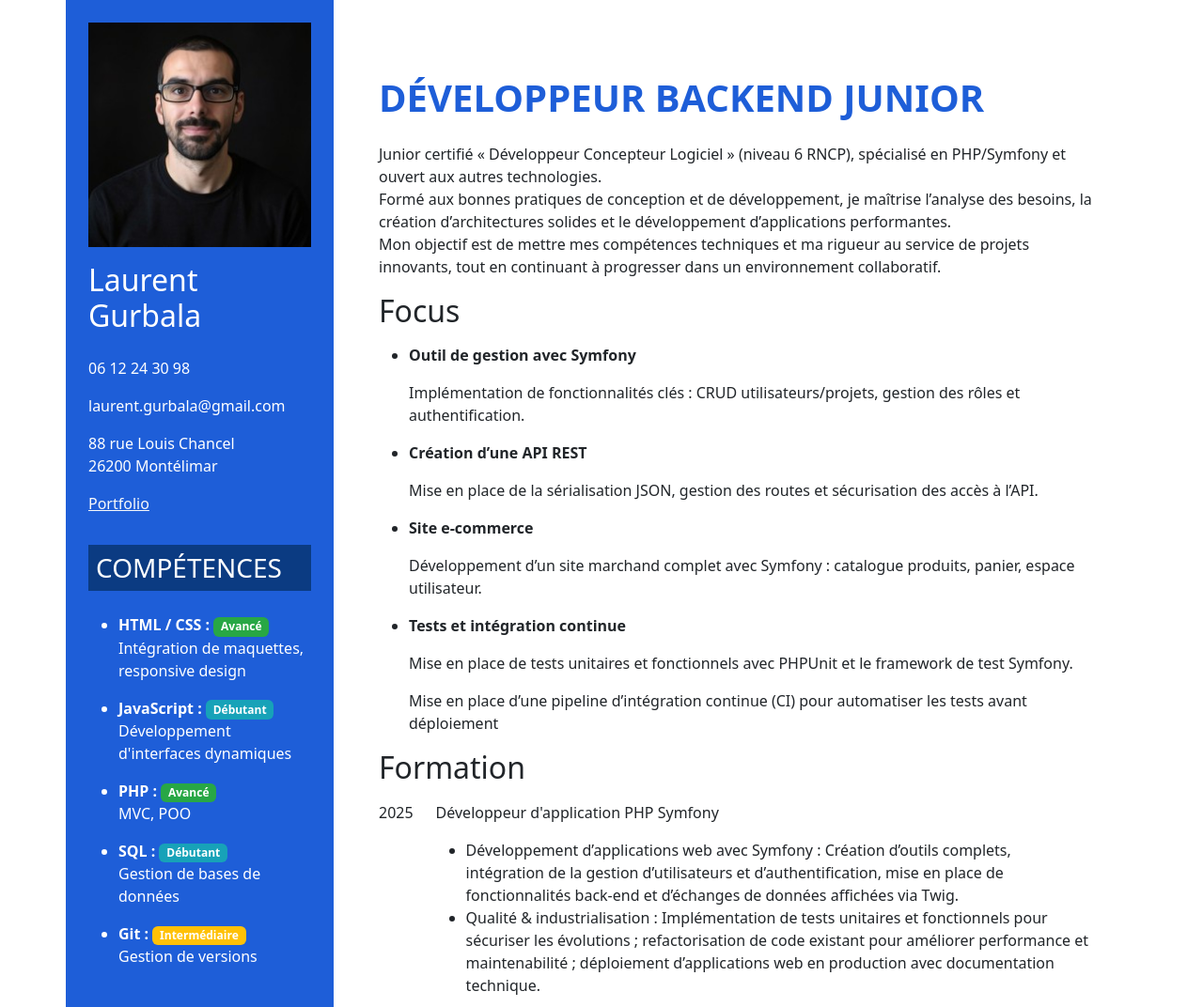
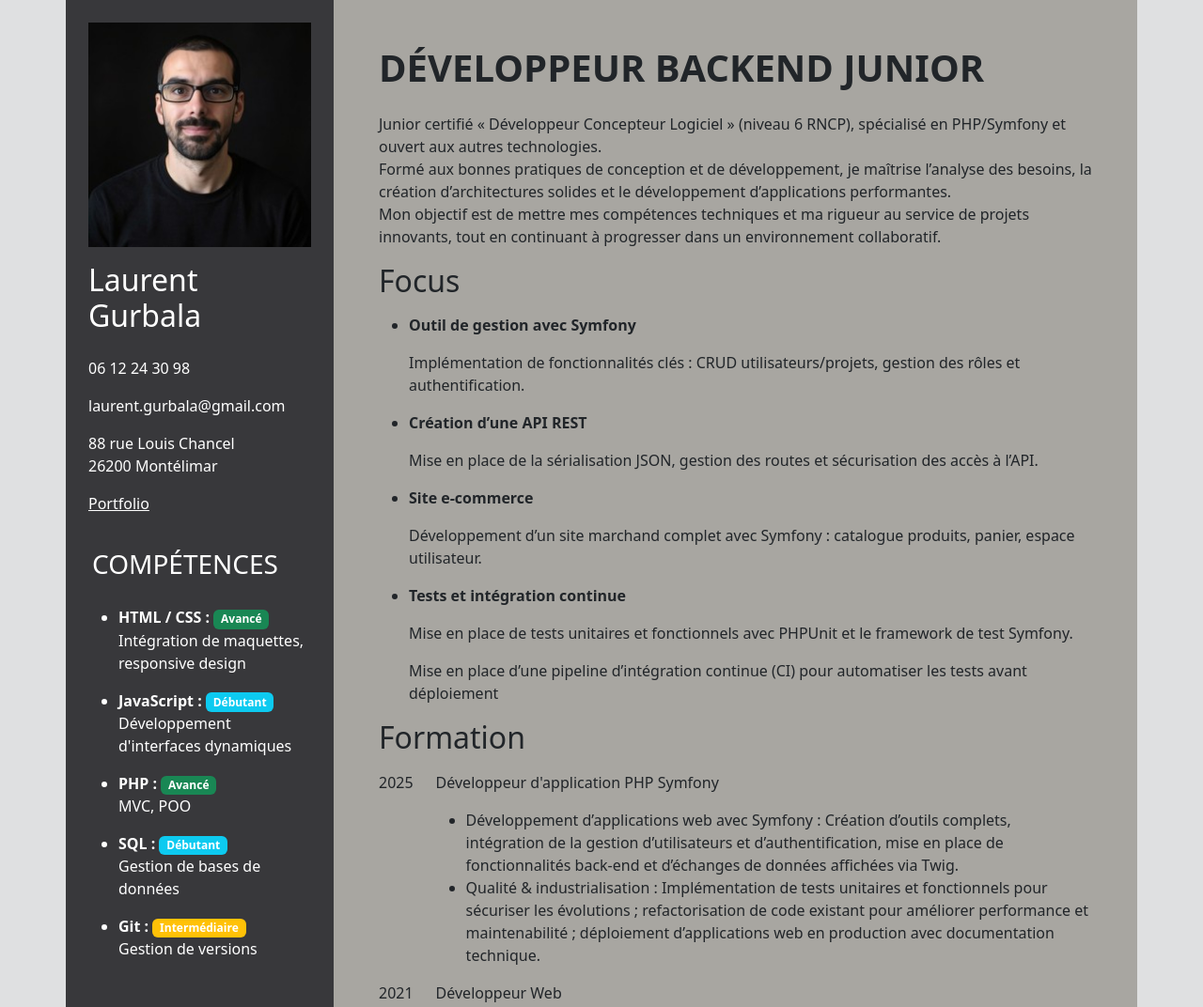
Before and after one commit to laurentGurbala/cv, a website: page index.html in a window 1280 px wide. Shown: the top 1072 px of the page at 94% size. Drawn offline with Linux system fonts and the light colour scheme.

Commit message:
style: utilisation des classes boostrap

```diff
--- a/index.html
+++ b/index.html
@@ -25,12 +25,12 @@
                     <p>06 12 24 30 98</p>
                     <p>laurent.gurbala@gmail.com</p>
                     <p>88 rue Louis Chancel<br>26200 Montélimar</p>
-                    <a href="#" class="link-light">Portfolio</a>
+                    <a href="http://laurent-gurbala.fr/" class="link-light">Portfolio</a>
                 </div>
 
                 <!-- Compétences -->
                 <div class="sidebar-section">
-                    <h3 class="mb-4">Compétences</h3>
+                    <h3 class="text-uppercase p-1 mb-4">Compétences</h3>
                     <ul>
                         <li class="fw-bold">
                             HTML / CSS : <span class="badge bg-success">Avancé</span>
@@ -60,9 +60,9 @@
             </aside>
 
             <!-- colonne droite -->
-            <main class="col-md-8 col-lg-9 main p-3 p-sm-4 p-lg-5">
+            <main class="col-md-8 col-lg-9 bg-secondary p-3 p-sm-4 p-lg-5">
                 <!-- Titre -->
-                <h1 class="mb-4">Développeur Backend junior</h1>
+                <h1 class="fw-bold text-uppercase mb-4">Développeur Backend junior</h1>
 
                 <!-- Description -->
                 <section>
--- a/package.json
+++ b/package.json
@@ -3,7 +3,8 @@
   "version": "1.0.0",
   "main": "index.js",
   "scripts": {
-    "sass": "sass --watch styles/style.scss styles/style.css"
+    "sass": "sass --watch styles/style.scss styles/style.css",
+    "sass-compressed": "sass --style=compressed styles/style.scss styles/style.css"
   },
   "repository": {
     "type": "git",
--- a/styles/style.scss
+++ b/styles/style.scss
@@ -1,9 +1,11 @@
-$primary: #1e5ed8;
-$secondary: #0b3b82;
-$success: #28a745;
-$info: #17a2b8;
+$primary: #38383b;
+$secondary: #a8a6a1;
+$success: #198754;
+$info: #0dcaf0;
 $warning: #ffc107;
 $danger: #dc3545;
+$light: #fff;
+$dark: #000;
 
 $theme-colors: (
   "primary": $primary,
@@ -11,10 +13,16 @@ $theme-colors: (
   "success": $success,
   "info": $info,
   "warning": $warning,
-    "danger": $danger
+  "danger": $danger,
+  "light": $light,
+  "dark": $dark
 );
 
 @import "../node_modules/bootstrap/scss/bootstrap.scss";
+
+body {
+  background-color: #dfe0e1;
+}
 
 .sidebar {
   background: $primary;
@@ -24,19 +32,6 @@ $theme-colors: (
 
 .sidebar-section {
   margin-bottom: 2rem;
-}
-
-.sidebar-section h3 {
-    background-color: $secondary;
-    padding: .5rem;
-    text-transform: uppercase;
-}
-
-.main h1 {
-    color: $primary;
-    font-weight: bold;
-    text-transform: uppercase;
-    margin-top: 2rem;
 }
 
 .link-light {
```
Also changed, not shown: styles/style.css, 1 other file. Lines whose indentation alone changed are shown as unchanged.
